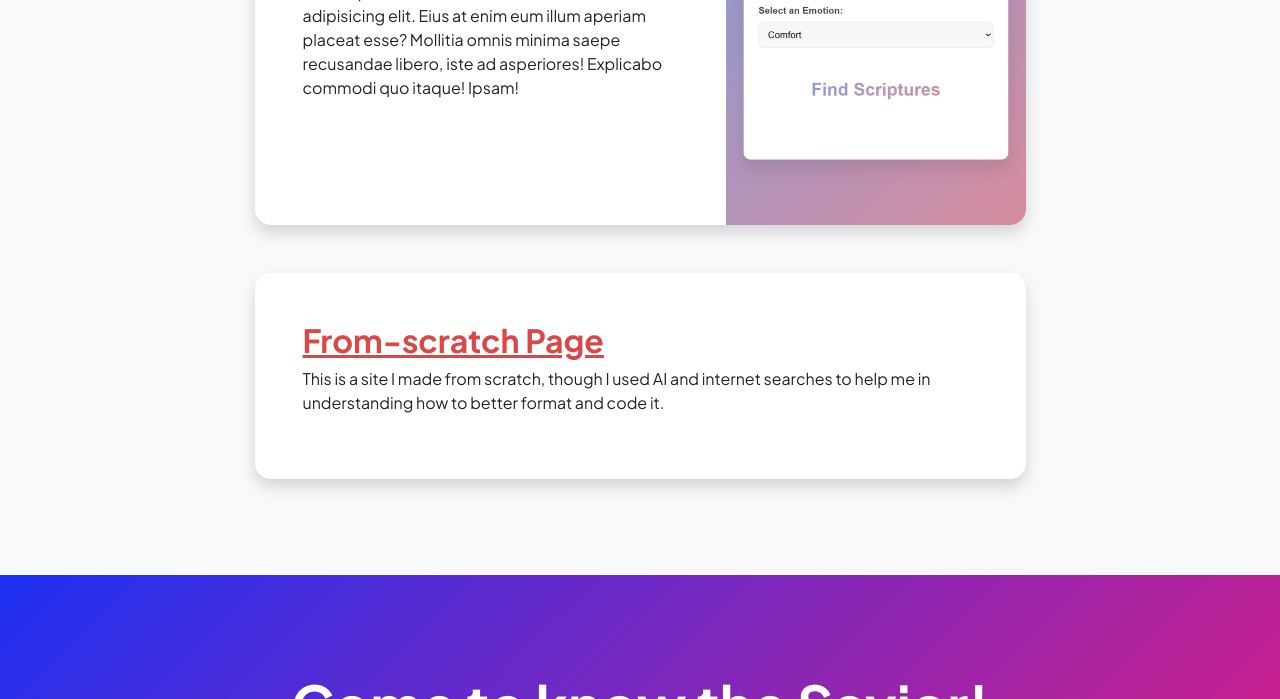
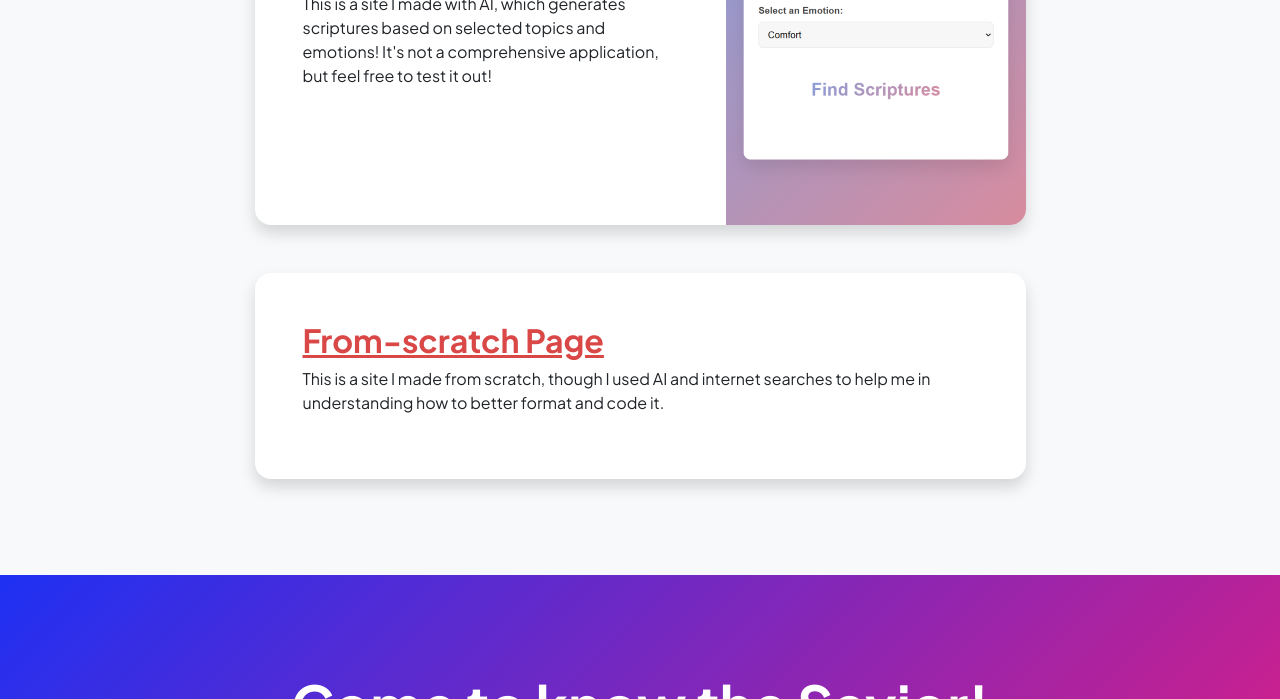
Before and after one commit to PorterGrantW/IS201FinalProject, a plain HTML site: page portfolio.html in a window 1280 px wide. Shown: the part 401-1100 px from the top of the page. Drawn offline with nearby package versions, Linux system fonts and the light colour scheme.

Commit message:
Add files via upload

```diff
--- a/portfolio.html
+++ b/portfolio.html
@@ -48,7 +48,7 @@
                                     <div class="d-flex align-items-center">
                                         <div class="p-5">
                                             <h2 class="fw-bolder"><a style="color: #6aa3ee;" href="./Web-App-Scripture-Provider.html">Scripture Finder</a></h2>
-                                            <p>Lorem ipsum dolor sit amet consectetur adipisicing elit. Eius at enim eum illum aperiam placeat esse? Mollitia omnis minima saepe recusandae libero, iste ad asperiores! Explicabo commodi quo itaque! Ipsam!</p>
+                                            <p>This is a site I made with AI, which generates scriptures based on selected topics and emotions! It's not a comprehensive application, but feel free to test it out!</p>
                                         </div>
                                         <img class="img-fluid" src="./Image(s)/Scripture-Finder-Preview.png" alt="..." />
                                     </div>
```
